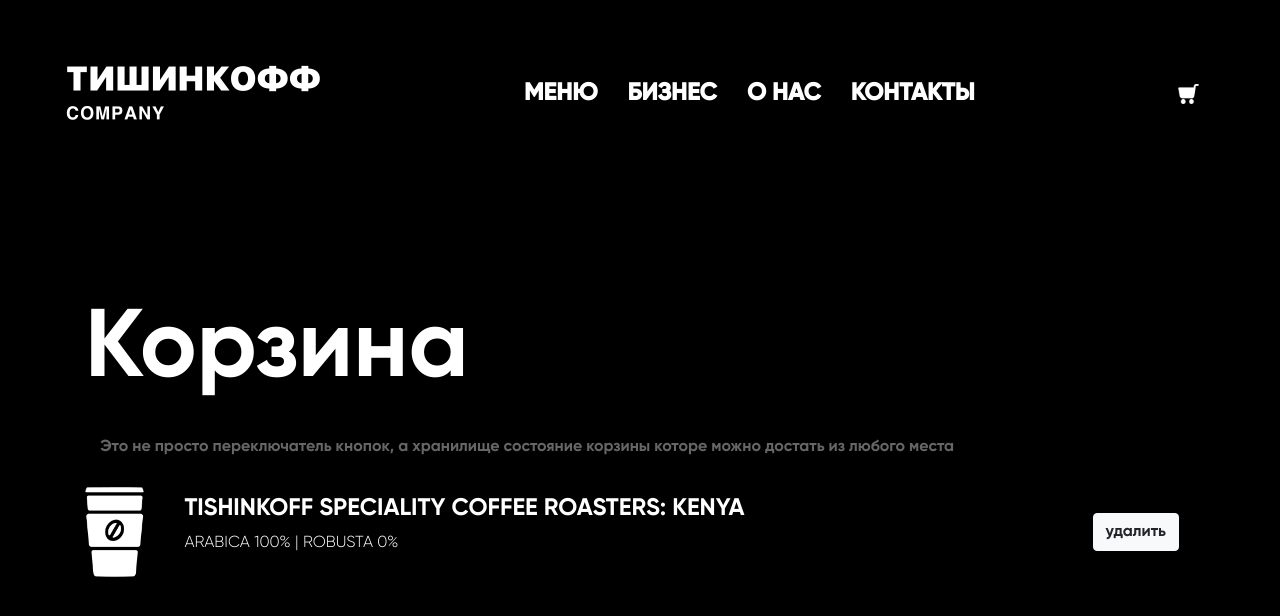
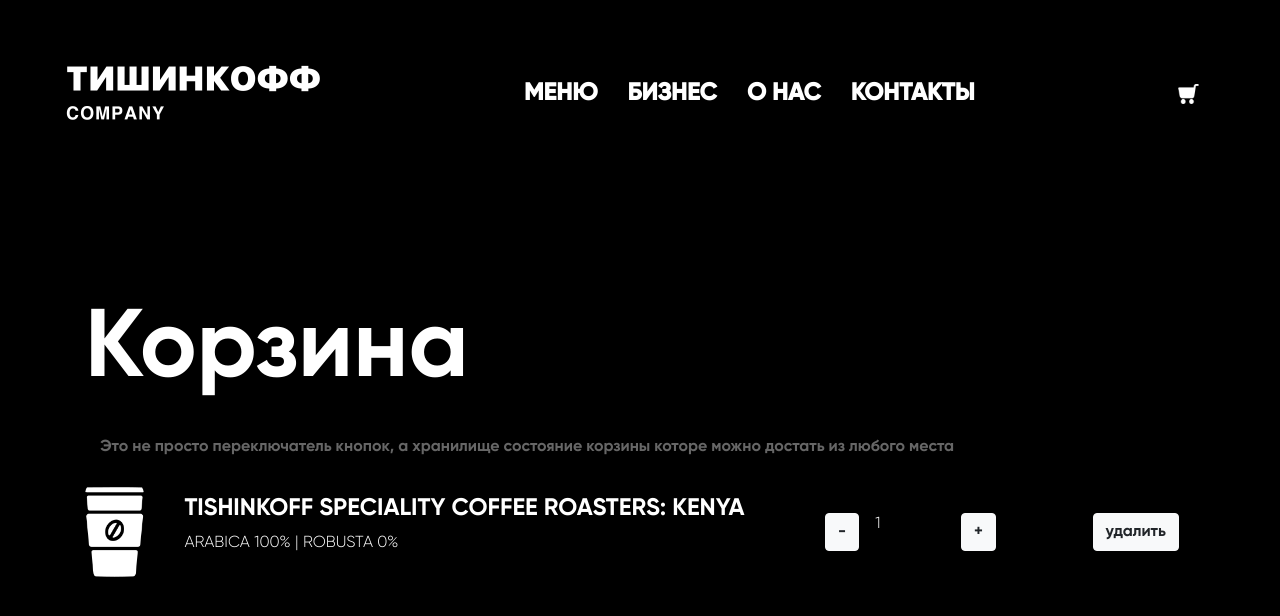
Before and after one commit to under4rest/Tishincoff, a React (Create React App) app: page /cart in a window 1280 px wide. Shown: the top 616 px of the page. Built offline with nearby package versions, Linux system fonts and the light colour scheme.

Commit message:
add inc and del actions

```diff
--- a/src/Components/ProductCart/ProductCart.js
+++ b/src/Components/ProductCart/ProductCart.js
@@ -1,5 +1,5 @@
 import React from 'react';
-import actionAddToCart, { actionDelFromCart } from './../../Redux/actions/addToCart';
+import actionAddToCart, { actionDelFromCart, actionIncCartGood, actionDecCartGood } from './../../Redux/actions/addToCart';
 import { connect } from 'react-redux';
 import Cup from './../../img/coffe_type.png';
 import { Button } from 'react-bootstrap';
@@ -7,14 +7,17 @@
 
 class PorductCart extends React.Component {
   render() {
-    const { item, addToCart, delFromCart } = this.props
+    const { item, incCartGood, delFromCart, decCartGood } = this.props
     return (<>
       <div className="cart_item">
-        <img src={Cup} className="cart_img" />
+        <img src={Cup} className="cart_img" alt="coffee type"/>
         <div>
           <h4>TISHINKOFF SPECIALITY COFFEE ROASTERS: {item.good_name}</h4>
           <p>{item.good_param} | {item.good_second_param}</p>
         </div>
+        <Button variant="light" className="cart_button" onClick={() => item.good_count > 0 ? decCartGood(item.good_id) : null}> - </Button>
+          <p>{item.good_count}</p>
+        <Button variant="light" className="cart_button" onClick={() => incCartGood(item.good_id)}> + </Button>
         <Button variant="light" className="cart_button" onClick={() => delFromCart(item.good_id)}>удалить</Button>
       </div>
     </>)
@@ -31,7 +34,9 @@
 const mapDispatchToProps = (dispatch) => {
   return {
     addToCart: (e) => dispatch(actionAddToCart(e)),
-    delFromCart: (e) => dispatch(actionDelFromCart(e))
+    delFromCart: (e) => dispatch(actionDelFromCart(e)),
+    incCartGood: (e) => dispatch(actionIncCartGood(e)),
+    decCartGood: (e) => dispatch(actionDecCartGood(e)),
   }
 }
 export default connect(mapStateToPorps, mapDispatchToProps)(PorductCart)
--- a/src/Redux/actions/addToCart.js
+++ b/src/Redux/actions/addToCart.js
@@ -1,10 +1,25 @@
 const ACTION_ADD_TO_CART = 'ACTION_ADD_TO_CART'
 const ACTION_DEL_FROM_CART = 'ACTION_DEL_FROM_CART'
+const ACTION_INC_CART_GOOD = 'ACTION_INC_CART_GOOD'
+const ACTION_DEC_CART_GOOD = 'ACTION_DEC_CART_GOOD'
 
 const actionAddToCart = (e) => {
   e.good_count = 1
   return {
     type: ACTION_ADD_TO_CART,
+    payload: e,
+  }
+}
+
+export const actionIncCartGood = (e) => {
+  return {
+    type: ACTION_INC_CART_GOOD,
+    payload: e,
+  }
+}
+export const actionDecCartGood = (e) => {
+  return {
+    type: ACTION_DEC_CART_GOOD,
     payload: e,
   }
 }
--- a/src/index.js
+++ b/src/index.js
@@ -11,6 +11,8 @@
 
 const ACTION_ADD_TO_CART = 'ACTION_ADD_TO_CART'
 const ACTION_DEL_FROM_CART = 'ACTION_DEL_FROM_CART'
+const ACTION_INC_CART_GOOD = 'ACTION_INC_CART_GOOD'
+const ACTION_DEC_CART_GOOD = 'ACTION_DEC_CART_GOOD'
 
 const rootReducer = (state = initState, action) => {
   switch (action.type) {
@@ -18,9 +20,32 @@
       return { ...state, cart: [...state.cart, action.payload] }
     case ACTION_DEL_FROM_CART:
       return { ...state, cart: state.cart.filter(x => x.good_id !== action.payload) }
+    case ACTION_INC_CART_GOOD:
+      return {
+        ...state,
+        cart: state.cart.map(x => {
+          if (x.good_id === action.payload) {
+            return { ...x, good_count: x.good_count + 1 }
+          } else {
+            return x
+          }
+        })
+      }
+    case ACTION_DEC_CART_GOOD:
+      return {
+        ...state,
+        cart: state.cart.map(x => {
+          if (x.good_id === action.payload) {
+            return { ...x, good_count: x.good_count - 1 }
+          } else {
+            return x
+          }
+        })
+      }
   }
   return state
 }
+
 const store = createStore(rootReducer, window.__REDUX_DEVTOOLS_EXTENSION__ && window.__REDUX_DEVTOOLS_EXTENSION__());
 
 ReactDOM.render(
```
